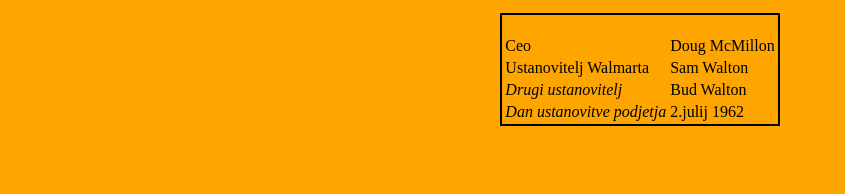
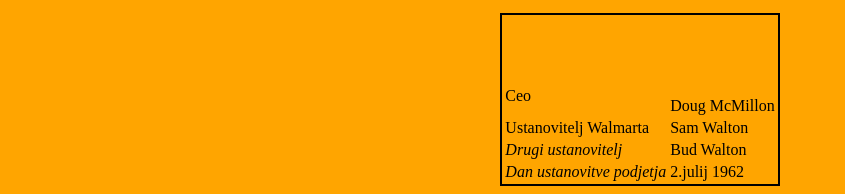
Before and after one commit to devetakkristjan/walmart, a plain HTML site: page index.html in a window 1280 px wide. Shown: the part 1195-1389 px from the top of the page, without its empty margins (0-845 px from the left). Before the commit the page ends 1329 px from the top, so only its background shows below. Drawn offline with Linux system fonts and the light colour scheme.

Commit message:
Update index.html

```diff
--- a/index.html
+++ b/index.html
@@ -43,14 +43,14 @@
 
 <br>
 
-<p style = "text-align: center">
+<p style = "text-align: left">
   <embed widith= 400 height= 300 src = "https://www.youtube.com/embed/zf4-7DnV40k" frameborder="0" >
 </p>
 
  <table style="border: 2px solid black; margin-left:auto;margin-right:auto;">
   <tr>
-    <td style="padding-top: 20px;">Ceo<i></i></td>
-    <td style="padding-top: 20px;">Doug McMillon</td>
+    <td style="padding-top: 60px;">Ceo<i></i></td>
+    <td style="padding-top: 80px;">Doug McMillon</td>
   </tr>
   <tr>
     <td><i></i>Ustanovitelj Walmarta</td>
```
